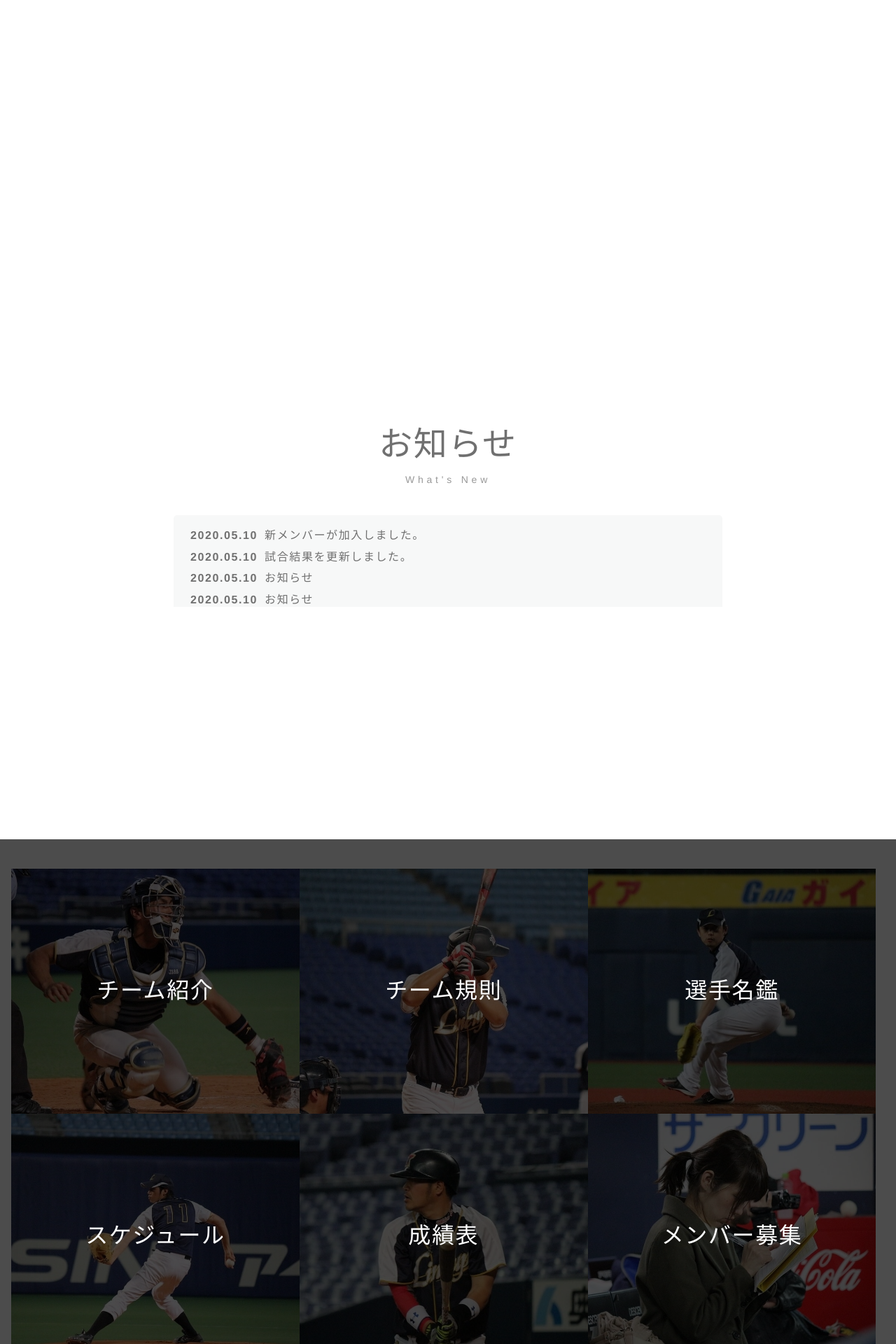
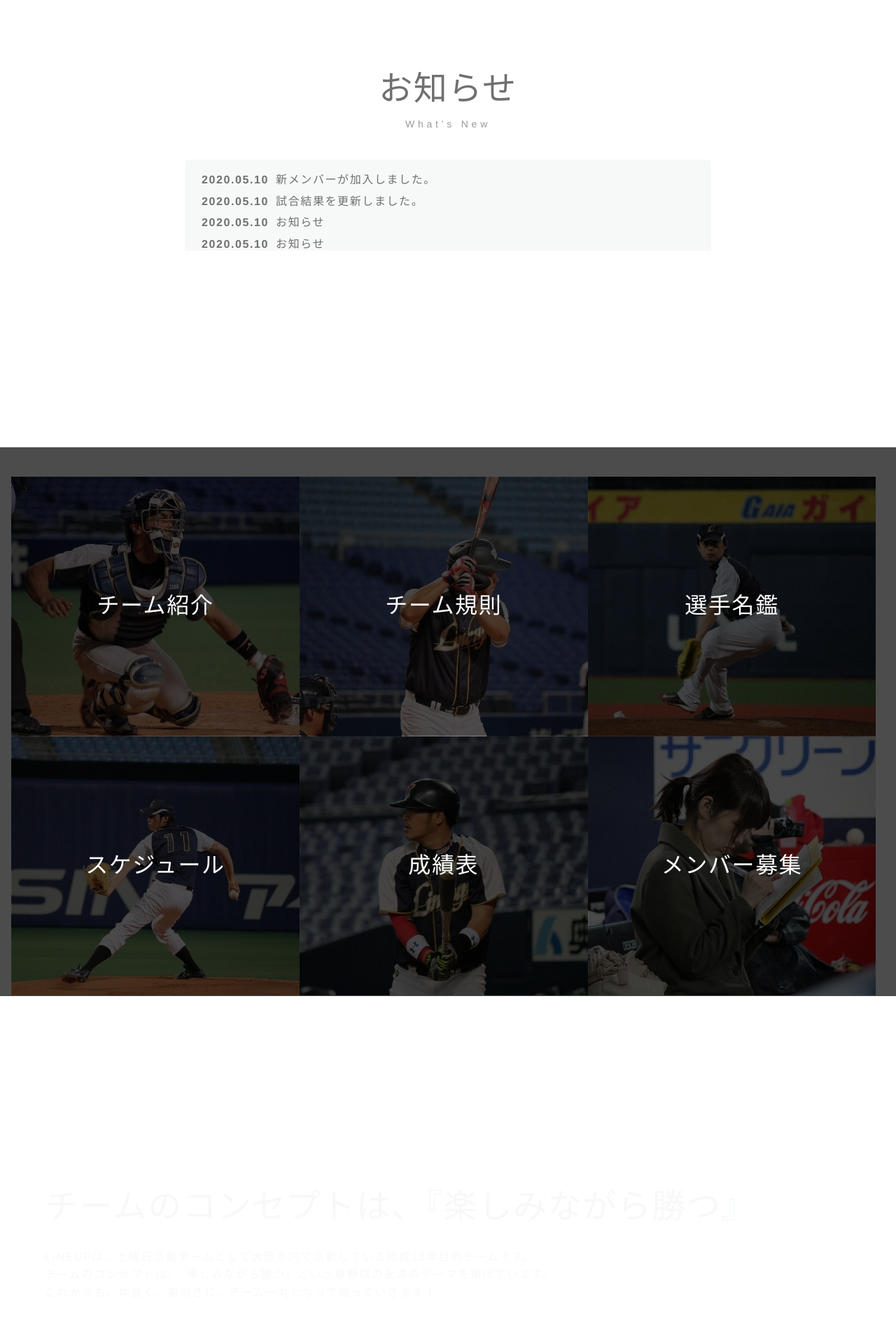
Before and after one commit to shimanamisan/lineup, a PHP site: page / in a window 1280 px wide. Shown: the part 801-2721 px from the top of the page at 70% size. Run offline with PHP 8.4, Linux system fonts and the light colour scheme.

Commit message:
レイアウト編集

```diff
--- a/index.html
+++ b/index.html
@@ -13,7 +13,7 @@
   <body>
     <header class="l-header js-scroll-trigger">
       <h1 class="p-header__logo">
-        <a href="#">ロゴ</a>
+        <a href="#"><img src="./dist/img/LNIEUP.png" alt="" /></a>
       </h1>
       <div class="p-header--spmenu">
         <span></span>
@@ -83,46 +83,64 @@
           </div>
         </div>
       </section>
-      <section class="c-homeContainer p-homeCategory">
+      <section class="c-homeContainer p-homeCategory u-group">
         <div class="p-homeCategory__item">
           <div class="p-homeCategory__cover">
             <div class="p-homeCategory__img p-homeCategory__img--panel01">
+              <a href="#"></a>
+              <div class="p-homeCategory__img--inner">
                 <p class="p-homeCategory__img--content">チーム紹介</p>
+              </div>
             </div>
           </div>
         </div>
         <div class="p-homeCategory__item">
           <div class="p-homeCategory__cover">
             <div class="p-homeCategory__img p-homeCategory__img--panel02">
+              <a href="#"></a>
+              <div class="p-homeCategory__img--inner">
                 <p class="p-homeCategory__img--content">チーム規則</p>
+              </div>
             </div>
           </div>
         </div>
         <div class="p-homeCategory__item">
           <div class="p-homeCategory__cover">
             <div class="p-homeCategory__img p-homeCategory__img--panel03">
+              <a href="#"></a>
+              <div class="p-homeCategory__img--inner">
                 <p class="p-homeCategory__img--content">選手名鑑</p>
+              </div>
             </div>
           </div>
         </div>
         <div class="p-homeCategory__item">
           <div class="p-homeCategory__cover">
             <div class="p-homeCategory__img p-homeCategory__img--panel04">
+              <a href="#"></a>
+              <div class="p-homeCategory__img--inner">
                 <p class="p-homeCategory__img--content">スケジュール</p>
+              </div>
             </div>
           </div>
         </div>
         <div class="p-homeCategory__item">
           <div class="p-homeCategory__cover">
             <div class="p-homeCategory__img p-homeCategory__img--panel05">
+              <a href="#"></a>
+              <div class="p-homeCategory__img--inner">
                 <p class="p-homeCategory__img--content">成績表</p>
+              </div>
             </div>
           </div>
         </div>
         <div class="p-homeCategory__item">
           <div class="p-homeCategory__cover">
             <div class="p-homeCategory__img p-homeCategory__img--panel06">
+              <a href="#"></a>
+              <div class="p-homeCategory__img--inner">
                 <p class="p-homeCategory__img--content">メンバー募集</p>
+              </div>
             </div>
           </div>
         </div>
@@ -141,7 +159,7 @@
         </div>
       </section>
 
-      <section class="c-homeContainer p-homeCategory">
+      <section class="c-homeContainer p-homeCategory u-hidden">
         <div class="p-homeCategory__footer p-homeCategory__footer--wrapp">
           <ul class="p-homeCategory__footer">
             <li class="p-homeCategory__footer--item">
--- a/src/scss/layout/_header.scss
+++ b/src/scss/layout/_header.scss
@@ -1,5 +1,5 @@
 .l-header {
-  height: 80px;
+  height: 100px;
   display: flex;
   box-sizing: border-box;
   padding-left: 32px;
@@ -10,4 +10,9 @@
   width: 100%;
   z-index: $z-index_m;
   // background: rgba(255, 255, 255, 0.6);
+
+  @include mq() {
+    padding-left: 8px;
+    padding-right: 8px;
+  }
 }
--- /dev/null
+++ b/src/scss/object/component/_animate.scss
@@ -0,0 +1,11 @@
+@keyframes c-fadein {
+  0% {
+    opacity: 0;
+    transform: translate(0, 50%);
+  }
+
+  100% {
+    opacity: 1;
+    transform: translate(0, 0);
+  }
+}
--- a/src/scss/object/component/_homeContainer.scss
+++ b/src/scss/object/component/_homeContainer.scss
@@ -1,3 +1,3 @@
 .c-homeContainer {
-  height: 100vh;
+  height: 700px;
 }
--- a/src/scss/object/component/project/_header.scss
+++ b/src/scss/object/component/project/_header.scss
@@ -14,6 +14,13 @@
   }
   &__item {
     margin-right: $space_xxl;
+  }
+
+  &__logo {
+    @include mq() {
+      width: 170px;
+      height: 80px;
+    }
   }
 
   &--spmenu {
--- a/src/scss/object/component/project/_homeCategory.scss
+++ b/src/scss/object/component/project/_homeCategory.scss
@@ -1,18 +1,16 @@
 .p-homeCategory {
   position: relative;
-  overflow: hidden;
   padding: 42px 16px;
-  height: 700px;
+  // height: 700px;
   background-color: rgba(0, 0, 0, 0.7);
   @include mq() {
-    overflow: visible;
     // padding-top: 120px;
     // padding-bottom: 120px;
   }
 
   &__item {
     width: 33%;
-    height: 50%;
+    // height: 50%;
     float: left;
     @include mq() {
       width: 50%;
@@ -28,13 +26,21 @@
 
   &__img {
     position: relative;
-    width: 100%;
-    height: 100%;
+    // width: 100%;
+    // height: 100%;
     background-position: center;
     background-size: cover;
     background-repeat: no-repeat;
     transition: all 0.4s;
     cursor: pointer;
+
+    & a {
+      position: relative;
+      text-decoration: none;
+      display: block;
+      padding-bottom: 90%;
+      z-index: 5;
+    }
 
     &:hover {
       transform: scale(1.15);
@@ -47,17 +53,28 @@
       background-color: rgba(0, 0, 0, 0.7);
       height: 100%;
       width: 100%;
-    }
-
-    &--content {
       position: absolute;
       top: 50%;
       left: 50%;
       transform: translate(-50%, -50%);
+    }
+
+    &--inner {
+      position: absolute;
+      top: 50%;
+      left: 50%;
+      transform: translate(-50%, -50%);
+      z-index: 4;
+    }
+
+    &--content {
       display: block;
       color: #fff;
       font-size: 2rem;
       text-align: center;
+      @include mq() {
+        font-size: 0.85rem;
+      }
     }
 
     &--panel01 {
--- a/src/scss/object/component/project/_mainVisual.scss
+++ b/src/scss/object/component/project/_mainVisual.scss
@@ -1,13 +1,17 @@
 .p-mainVisual {
   position: relative;
   width: 100%;
-  padding-top: 25rem;
   @include mq() {
-    padding-top: 12rem;
+    // padding-top: 12rem;
   }
 
   &__body {
     color: #fff;
+    position: absolute;
+    top: 50%;
+    left: 10%;
+    // transform: translate(-50%, -50%);
+    animation: c-fadein 0.5s ease forwards;
   }
 
   &__title {
@@ -34,7 +38,7 @@
       width: 4rem;
       height: 1px;
       background-color: #fff;
-      position: absolute;
+      // position: absolute;
       left: 0.1rem;
       top: 0.7rem;
     }
--- a/src/scss/object/component/project/_news.scss
+++ b/src/scss/object/component/project/_news.scss
@@ -4,15 +4,13 @@
   position: relative;
 
   &__inner {
-    position: absolute;
-    top: 50%;
-    left: 50%;
-    transform: translate(-50%, -75%);
+    margin: 40px auto;
+    padding: 150px 20px 140px;
     width: 980px;
-    /* margin: 40px auto; */
-
+    box-sizing: border-box;
     @include mq() {
       width: 100%;
+      padding: 150px 5px 140px;
     }
   }
 
--- a/src/scss/object/utility/_utility.scss
+++ b/src/scss/object/utility/_utility.scss
@@ -1,4 +1,18 @@
-.u-row {
-  margin: 0 auto;
-  width: 80%;
+.u {
+  &-row {
+    margin: 0 auto;
+    width: 80%;
+  }
+
+  &-hidden {
+    overflow: hidden;
+  }
+
+  &-group {
+    &:after {
+      display: table;
+      clear: both;
+      content: "";
+    }
+  }
 }
--- a/src/scss/style.scss
+++ b/src/scss/style.scss
@@ -19,6 +19,7 @@
 ******************************/
 @import "object/component/homeContainer";
 @import "object/component/subTitle";
+@import "object/component/animate";
 
 /*****************************
  project
```
Also changed, not shown: dist/css/style.css, dist/img/LNIEUP.png (added), dist/img/dot.gif (deleted), src/img/LNIEUP.png (added), src/scss/foundation/_base.scss (line endings or trailing spaces), src/scss/layout/_main.scss (line endings or trailing spaces). Lines whose indentation alone changed are shown as unchanged.
